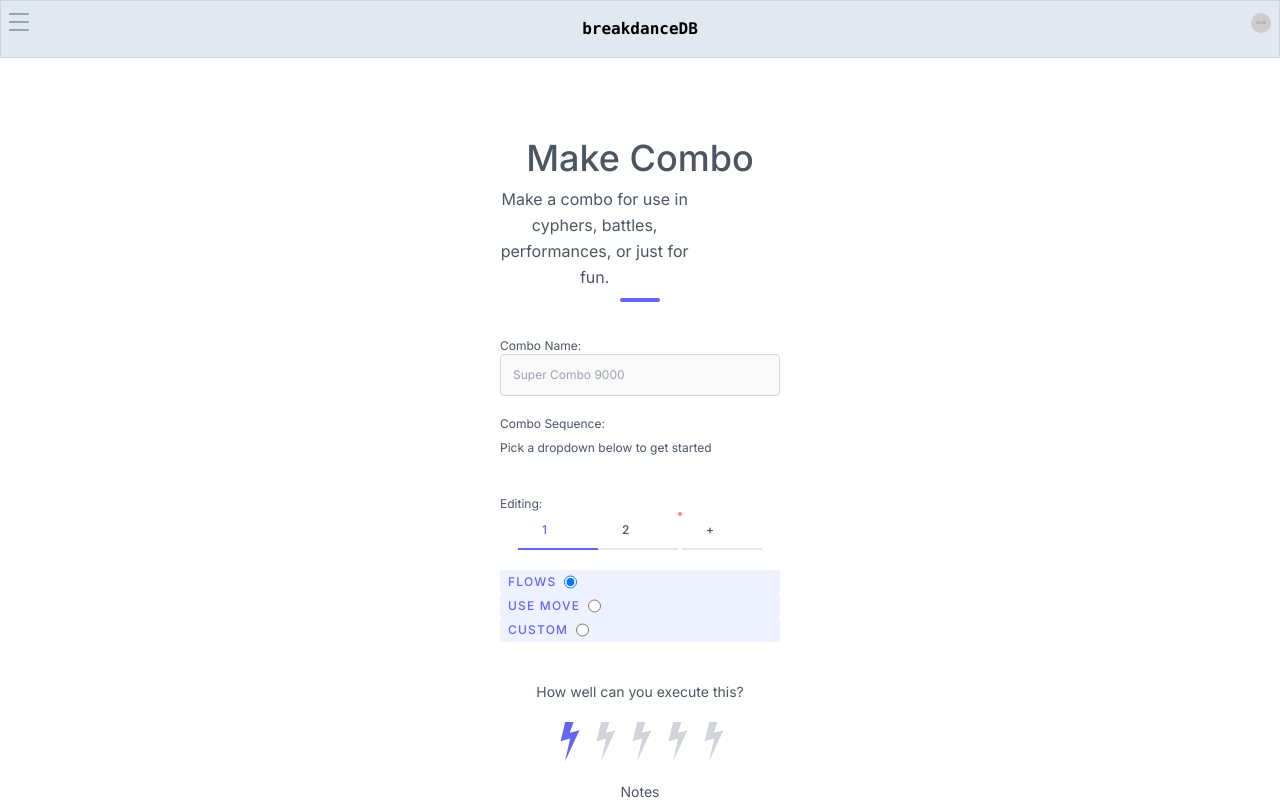
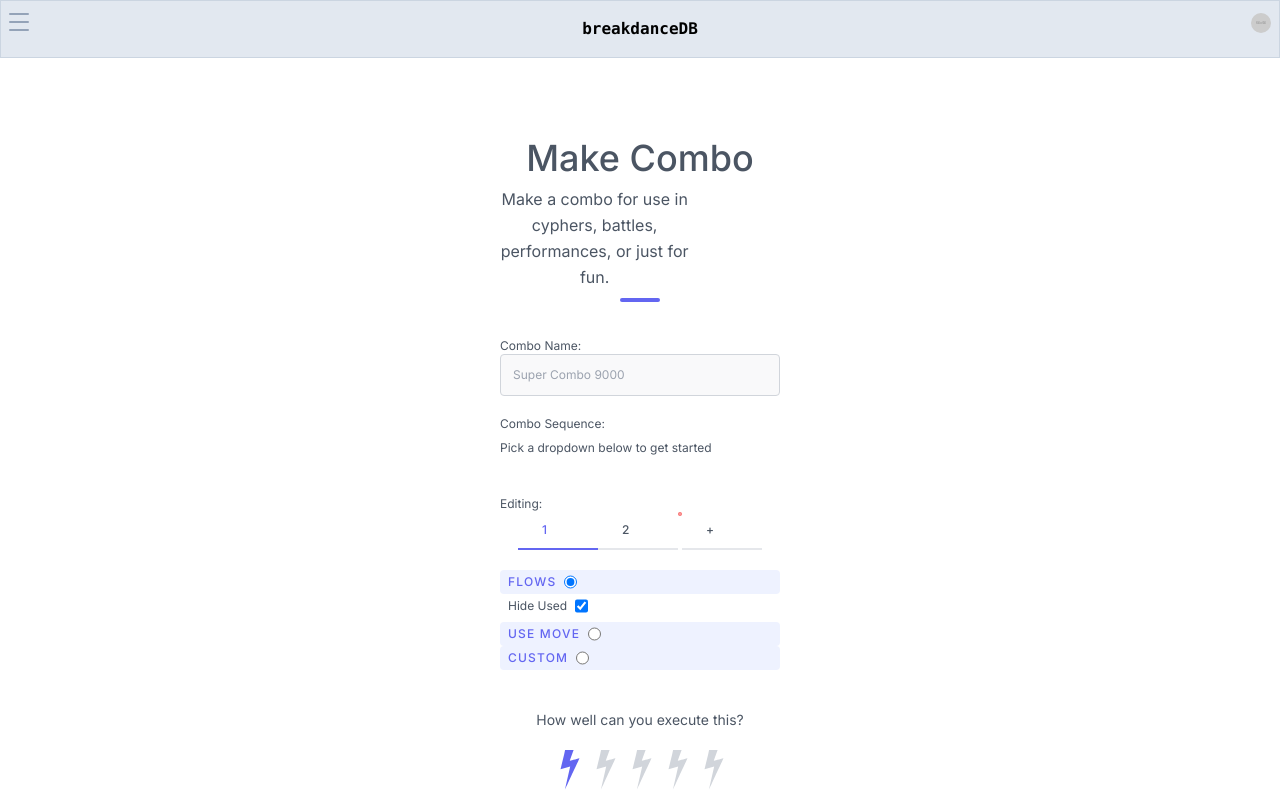
Before and after one commit to volaix/breakdancedb, a Next.js app: page /combos/make in a window 1280 px wide. Shown: the top 800 px of the page. Built offline with nearby package versions, Linux system fonts and the light colour scheme.

Commit message:
hide if flows are alrd used

```diff
--- a/src/app/combos/make/page.tsx
+++ b/src/app/combos/make/page.tsx
@@ -8,6 +8,7 @@ import { Notification } from '../../_components/Notification'
 import RenderThunder from '../../_components/RenderChilli'
 import { RenderRedDeleteButton } from '../../_components/Svgs'
 import {
+  ComboId,
   ComboMove,
   FlowDictionary,
   FlowId,
@@ -45,6 +46,7 @@ type Checked = {
 const RenderMakeCombo = () => {
   //------------------------------state---------------------------------
   const [rating, setRating] = useState<number>(1)
+  const [hideUsedFlows, setHideUsedFlows] = useState<boolean>(true)
   const [notes, setNotes] = useState<string>('')
   const [title, setTitle] = useState<string>('')
   const [notification, setNotification] = useState<null | {
@@ -64,6 +66,7 @@ const RenderMakeCombo = () => {
   const getLsFlows = useZustandStore((state) => state.getLsFlows)
   const getLsUserMoves = useZustandStore((state) => state.getLsUserMoves)
   const setLsCombos = useZustandStore((state) => state.setLsCombos)
+  const getLsCombos = useZustandStore((state) => state.getLsCombos)
 
   const userMoves = getLsUserMoves()
   const currentIndex = selectedComboNumber.indexOf(true)
@@ -292,16 +295,43 @@ const RenderMakeCombo = () => {
               />
             </label>
             {checked.flows && (
-              <section className="flex overflow-scroll">
+              <section className="flex flex-col ">
+                <section className="ml-2 mt-1 flex">
+                  <label className="text-xs">Hide Used</label>
+                  <input
+                    className="ml-2"
+                    checked={hideUsedFlows}
+                    onClick={() => setHideUsedFlows(!hideUsedFlows)}
+                    type="checkbox"
+                  />
+                </section>
+                <section className="mt-2 flex overflow-x-scroll">
                   {flows &&
-                  Object.entries(flows).map(
+                    Object.entries(flows)
+                      .sort(([_, a], [__, b]) => b.rating - a.rating)
+                      .map(
                         (
-                      [key, { entryMove, exitMove, keyMove, rating, notes }],
-                      i,
+                          [
+                            flowId,
+                            { entryMove, exitMove, keyMove, rating, notes },
+                          ],
+                          _,
                         ) => {
-                      const indexOfCurCombo = selectedComboNumber.indexOf(true)
+                          const combos = getLsCombos()
+
+                          //checks if flowId exists in one of the combos
+                          const flowIsUsed = Object.values(combos || {}).some(
+                            (a) => a.sequence.some((b) => b.id === flowId),
+                          )
+
+                          //hide used flows if checkbox ticked
+                          if (flowIsUsed && hideUsedFlows) return
+
+                          const indexOfCurCombo =
+                            selectedComboNumber.indexOf(true)
                           const isSelected =
-                        selectedComboSeq?.[indexOfCurCombo]?.type === 'flow' &&
+                            selectedComboSeq?.[indexOfCurCombo]?.type ===
+                              'flow' &&
                             selectedComboSeq[indexOfCurCombo].moves.join('') ===
                               [
                                 entryMove.displayName,
@@ -312,14 +342,14 @@ const RenderMakeCombo = () => {
                           return (
                             <button
                               className={`w-1/3 p-1 ${isSelected && 'bg-lime-300 dark:bg-lime-900 '}`}
-                          key={key}
+                              key={flowId}
                               onClick={() =>
                                 setSelectedComboSeq((prevState) => {
                                   return {
                                     ...prevState,
                                     [indexOfCurCombo]: {
                                       type: 'flow',
-                                  id: key as FlowId,
+                                      id: flowId as FlowId,
                                       moves: [
                                         entryMove.displayName,
                                         keyMove.displayName,
@@ -380,6 +410,7 @@ const RenderMakeCombo = () => {
                           )
                         },
                       )}
+                </section>
               </section>
             )}
           </article>
```
Lines whose indentation alone changed are shown as unchanged.
